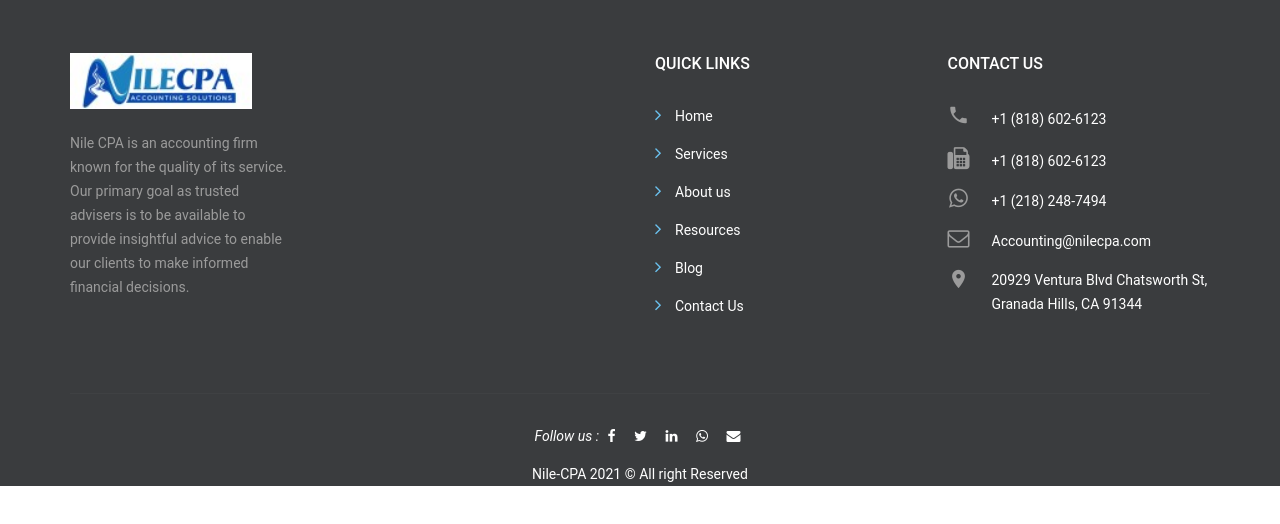
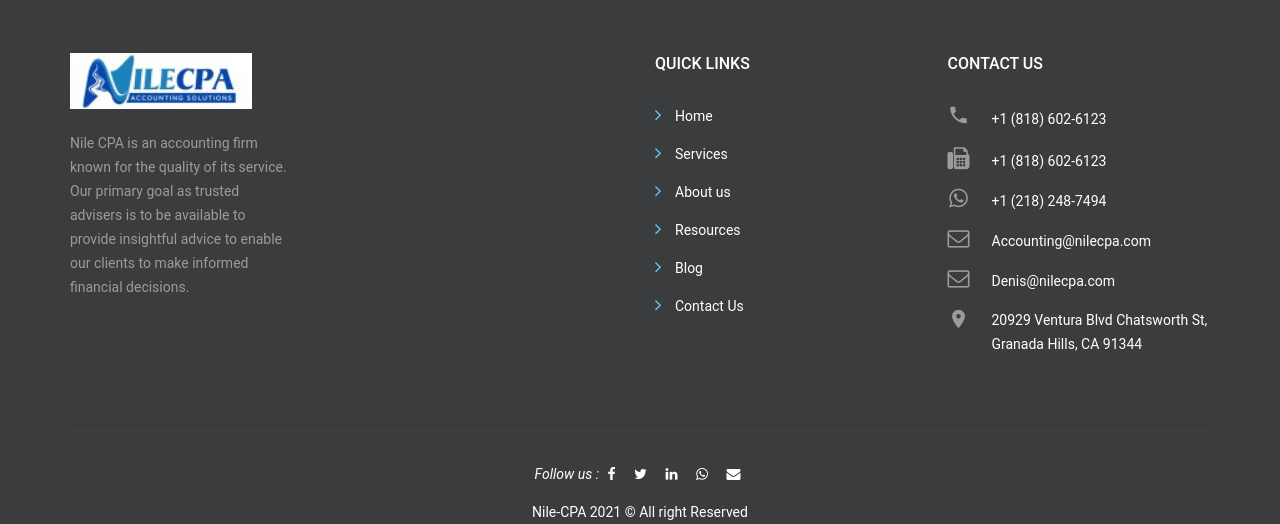
Before and after one commit to joekabucho/nile-cpa-client, a plain HTML site: page contact-us.html in a window 1280 px wide. Shown: the part 1348-1872 px from the top of the page. Before the commit the page ends 1834 px from the top, so only its background shows below. Drawn offline with Linux system fonts and the light colour scheme; a web font is replaced by a local one.

Commit message:
adds nile v2

```diff
--- a/contact-us.html
+++ b/contact-us.html
@@ -146,6 +146,13 @@
                                                     href="mailto:Accounting@nilecpa.com">Accounting@nilecpa.com</a>
                                             </div>
                                         </div>
+                                        <div class="unit unit-horizontal unit-spacing-md align-items-center">
+                                            <div class="unit-left"><span
+                                                    class="icon icon-xs icon-dusty-gray fa fa-envelope-o"></span></div>
+                                        <div class="unit-body"><a class="link-white"
+                                                                  href="mailto:Denis@nilecpa.com">Denis@nilecpa.com</a>
+                                        </div>
+                                        </div>
                                         <div class="unit unit-horizontal unit-spacing-md">
                                             <div class="unit-left"><span
                                                     class="icon icon-xs icon-dusty-gray material-icons-place"></span>
```
Also changed, not shown: irs-forms.html (+7 -0 lines), resources.html (+7 -0 lines).
